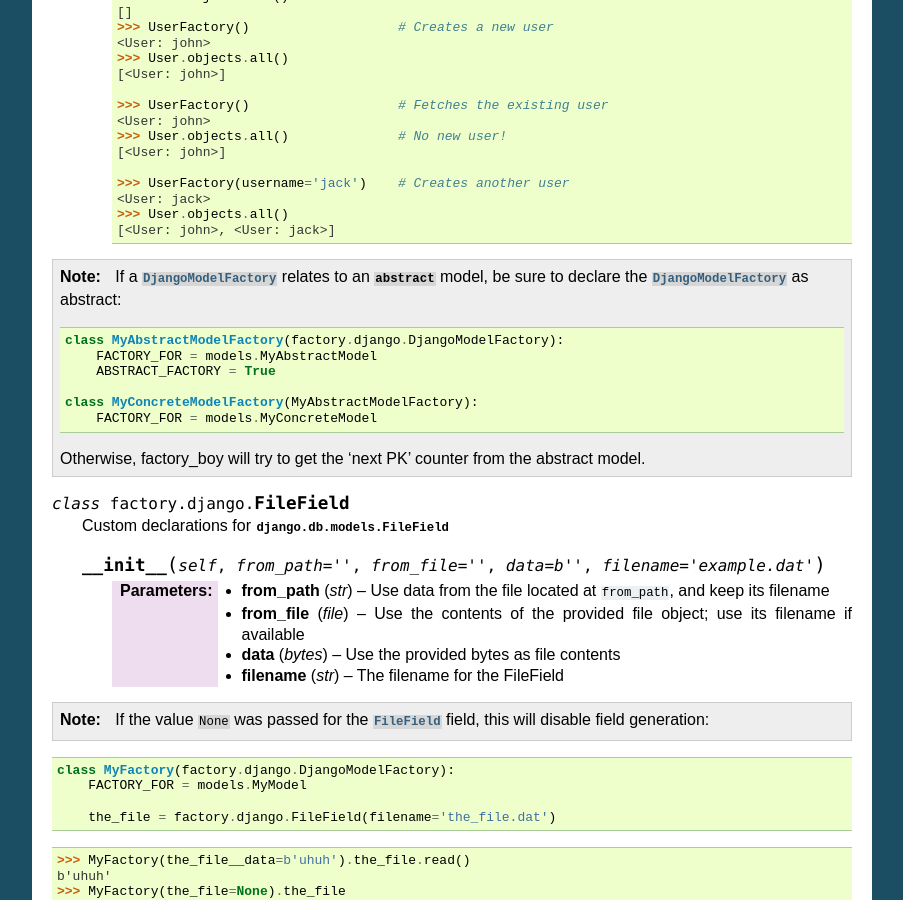
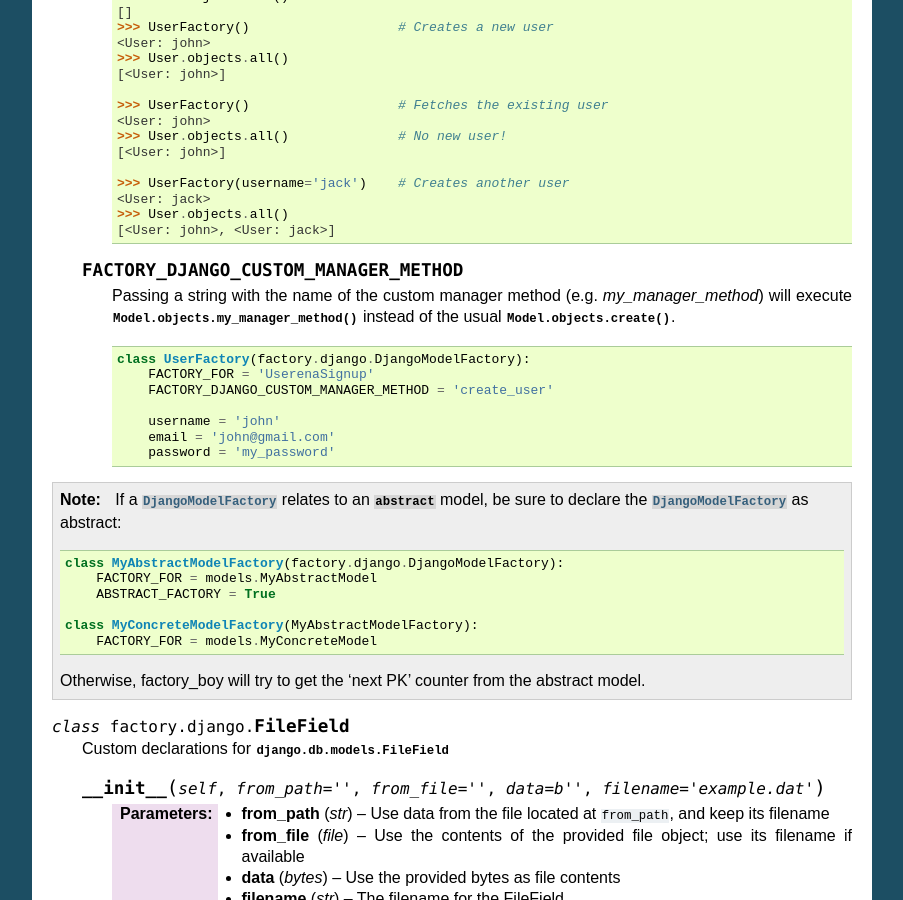
Before and after one commit to FactoryBoy/factory_boy, a Sphinx documentation site: the page built from docs/orms.rst, in a window 1280 px wide and 900 px high, scrolled down 815 px. Shown: the whole window, without its empty margins (198-1101 px from the left). Built offline with Sphinx 7.4.7, drawn with Linux system fonts in a browser that asks for light colours; some of the changed text lies outside the part shown.

Commit message:
Implement FACTORY_DJANGO_CUSTOM_MANAGER_METHOD and document usage.

```diff
--- a/docs/orms.rst
+++ b/docs/orms.rst
@@ -72,6 +72,23 @@
             <User: jack>
             >>> User.objects.all()
             [<User: john>, <User: jack>]
+
+    .. attribute:: FACTORY_DJANGO_CUSTOM_MANAGER_METHOD
+
+        Passing a string with the name of the custom manager method
+        (e.g. `my_manager_method`) will execute
+        :meth:`Model.objects.my_manager_method()` instead of the usual
+        :meth:`Model.objects.create() <django.db.models.query.QuerySet.create>`.
+
+        .. code-block:: python
+
+            class UserFactory(factory.django.DjangoModelFactory):
+                FACTORY_FOR = 'UserenaSignup'
+                FACTORY_DJANGO_CUSTOM_MANAGER_METHOD = 'create_user'
+
+                username = 'john'
+                email = 'john@gmail.com'
+                password = 'my_password'
 
 
 .. note:: If a :class:`DjangoModelFactory` relates to an :obj:`~django.db.models.Options.abstract`
```
Also changed, not shown: 1 other file.
